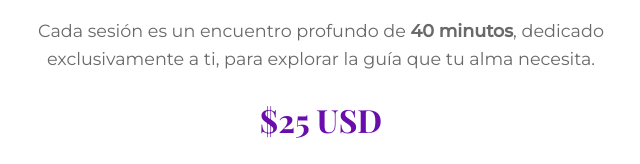
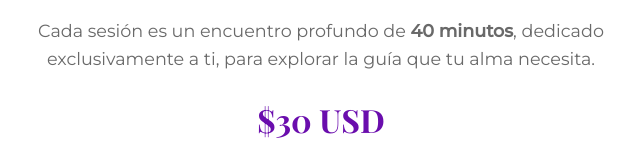
Before and after one commit to eltarotdemarcia/eltarotdemarcia, a plain HTML site: page index.html in a window 1280 px wide. Shown: the part 3509-3673 px from the top of the page, 319-959 px from the left. Drawn offline with nearby package versions, Linux system fonts and the light colour scheme.

Commit message:
cambio de precio

```diff
--- a/index.html
+++ b/index.html
@@ -94,7 +94,7 @@
                 <div class="pricing-box">
                     <h3>Inversión en tu Claridad</h3>
                     <p>Cada sesión es un encuentro profundo de <strong>40 minutos</strong>, dedicado exclusivamente a ti, para explorar la guía que tu alma necesita.</p>
-                    <div class="price-display">$25 USD</div>
+                    <div class="price-display">$30 USD</div>
                     <p class="payment-info">El pago se realiza de forma segura a través de <strong>Wompi</strong>, que acepta tarjetas de crédito y débito de todo el mundo.</p>
                 </div>
 
```
